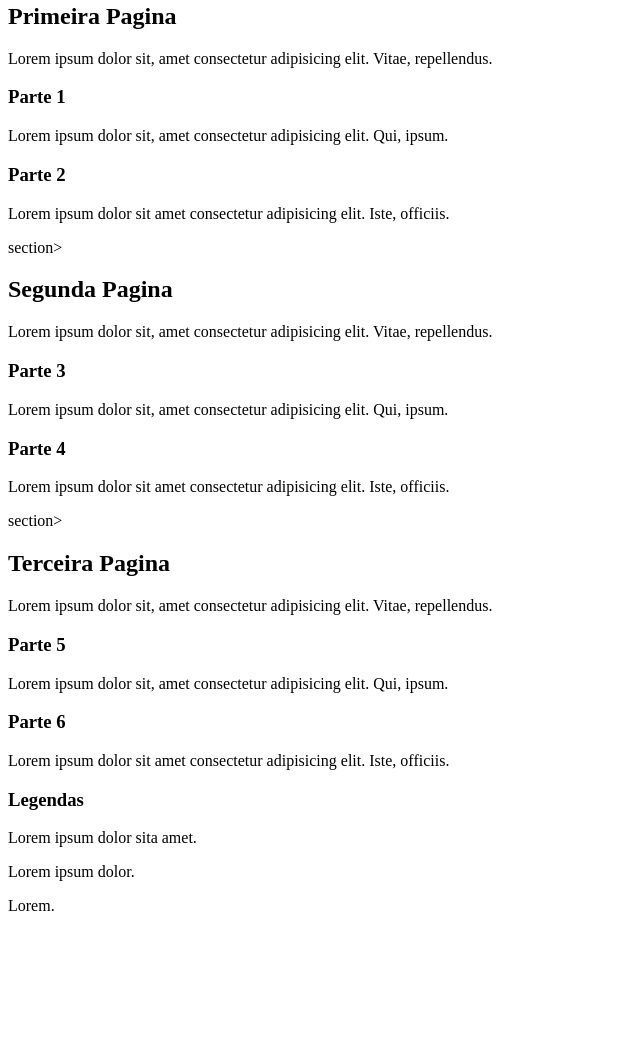
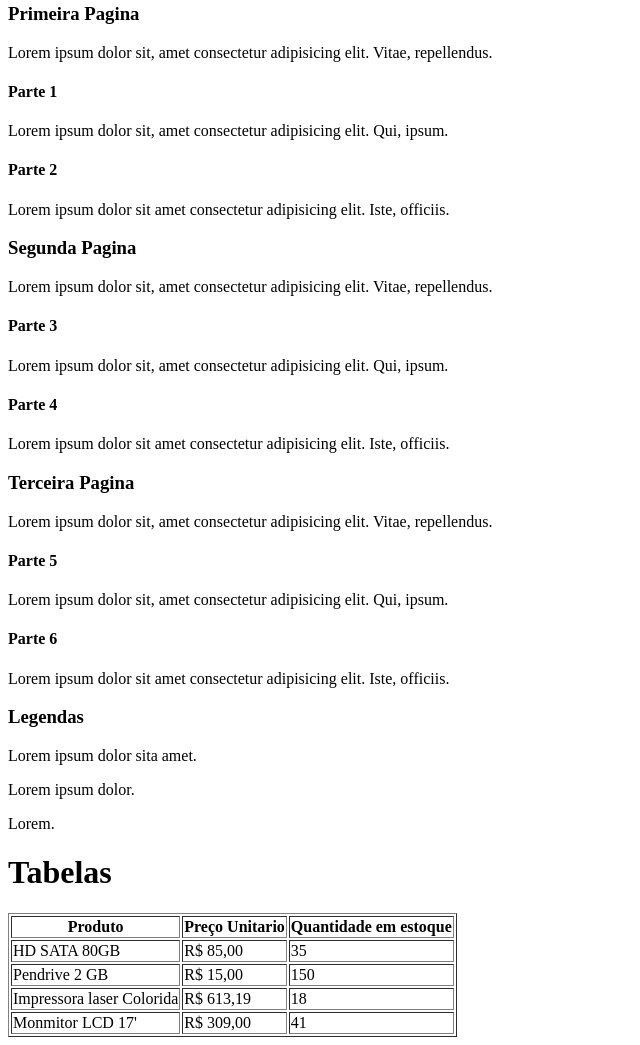
Before and after one commit to davifmv/ex_aula03, a plain HTML site: page index.html in a window 1280 px wide. Shown: the part 124-1169 px from the top of the page, without its empty margins (0-640 px from the left). Before the commit the page ends 1055 px from the top, so only its background shows below. Drawn offline with Linux system fonts and the light colour scheme.

Commit message:
Update index.html

```diff
--- a/index.html
+++ b/index.html
@@ -12,38 +12,38 @@
     </header>
 
     <section>
-        <h2>Primeira Pagina</h2>
+        <h3>Primeira Pagina</h3>
         <p>Lorem ipsum dolor sit, amet consectetur adipisicing elit. Vitae, repellendus.</p>
         <article>
-            <h3>Parte 1</h3>
+            <h4>Parte 1</h4>
             <p>Lorem ipsum dolor sit, amet consectetur adipisicing elit. Qui, ipsum.</p>
         </article>
         <article>
-            <h3>Parte 2</h3>
+            <h4>Parte 2</h4>
             <p>Lorem ipsum dolor sit amet consectetur adipisicing elit. Iste, officiis.</p>
         </article>
     </section>
-    section>
-        <h2>Segunda Pagina</h2>
+    <section>
+        <h3>Segunda Pagina</h3>
         <p>Lorem ipsum dolor sit, amet consectetur adipisicing elit. Vitae, repellendus.</p>
         <article>
-            <h3>Parte 3</h3>
+            <h4>Parte 3</h4>
             <p>Lorem ipsum dolor sit, amet consectetur adipisicing elit. Qui, ipsum.</p>
         </article>
         <article>
-            <h3>Parte 4</h3>
+            <h4>Parte 4</h4>
             <p>Lorem ipsum dolor sit amet consectetur adipisicing elit. Iste, officiis.</p>
         </article>
     </section>
-    section>
-        <h2>Terceira Pagina</h2>
+    <section>
+        <h3>Terceira Pagina</h3>
         <p>Lorem ipsum dolor sit, amet consectetur adipisicing elit. Vitae, repellendus.</p>
         <article>
-            <h3>Parte 5</h3>
+            <h4>Parte 5</h4>
             <p>Lorem ipsum dolor sit, amet consectetur adipisicing elit. Qui, ipsum.</p>
         </article>
         <article>
-            <h3>Parte 6</h3>
+            <h4>Parte 6</h4>
             <p>Lorem ipsum dolor sit amet consectetur adipisicing elit. Iste, officiis.</p>
         </article>
     </section>
@@ -53,5 +53,35 @@
         <p>Lorem ipsum dolor.</p>
         <p>Lorem.</p>
     </footer>
+    <h1>Tabelas</h1>
+
+    <table border>
+        <tr>
+            <th>Produto</th>
+            <th>Preço Unitario</th>
+            <th>Quantidade em estoque</th>
+        </tr>
+        <tr>
+            <td>HD SATA 80GB</td>
+            <td>R$ 85,00</td>
+            <td>35</td>
+        </tr>
+        <tr>
+            <td>Pendrive 2 GB</td>
+            <td>R$ 15,00 </td>
+            <td>150</td>
+        </tr>
+        <tr>
+            <td>Impressora laser Colorida</td>
+            <td>R$ 613,19</td>
+            <td>18</td>
+        </tr>
+        <tr>
+            <td>Monmitor LCD 17'</td>
+            <td>R$ 309,00</td>
+            <td>41</td>
+        </tr>
+    </table>
+
 </body>
 </html>
```
